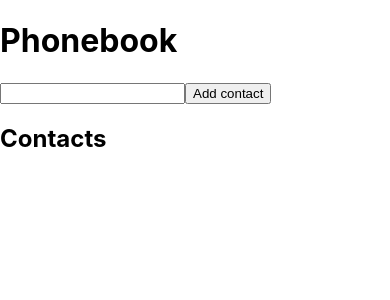
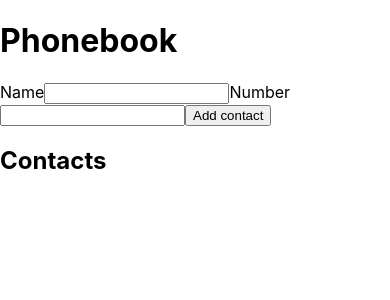
Before and after one commit to stdev33/goit-react-woolf-hw-02-phonebook, a React (Create React App) app: page / in a window 390 px wide. Shown: the top 300 px of the page. Built offline with nearby package versions, Linux system fonts and the light colour scheme.

Commit message:
step 2. add possibility to input contact's phone number

```diff
--- a/src/components/App.jsx
+++ b/src/components/App.jsx
@@ -5,44 +5,69 @@ class App extends Component {
   state = {
     contacts: [],
     name: '',
+    number: '',
   };
 
-  handleNameChange = event => {
-    this.setState({ name: event.target.value });
+  handleInputChange = event => {
+    const { name, value } = event.target;
+    this.setState({ [name]: value });
   };
 
   handleSubmit = event => {
     event.preventDefault();
-    const { name, contacts } = this.state;
-    const newContact = { id: nanoid(), name: name };
+    const { name, number, contacts } = this.state;
+    const newContact = { id: nanoid(), name, number };
     this.setState({
       contacts: [...contacts, newContact],
       name: '',
+      number: '',
     });
   };
 
+  nameInputId = nanoid();
+  numberInputId = nanoid();
+
   render() {
-    const { contacts, name } = this.state;
+    const { contacts, name, number } = this.state;
 
     return (
       <div>
         <h1>Phonebook</h1>
         <form onSubmit={this.handleSubmit}>
+          <label htmlFor={this.nameInputId}>
+            Name
             <input
               type="text"
               name="name"
+              id={this.nameInputId}
               pattern="^[a-zA-Zа-яА-Я]+(([' \-][a-zA-Zа-яА-Я ])?[a-zA-Zа-яА-Я]*)*$"
               title="Name may contain only letters, apostrophe, dash and spaces. For example Adrian, Jacob Mercer, Charles de Batz de Castelmore d'Artagnan"
               value={name}
-            onChange={this.handleNameChange}
+              onChange={this.handleInputChange}
               required
             />
+          </label>
+          <label htmlFor={this.numberInputId}>
+            Number
+            <input
+              type="tel"
+              name="number"
+              id={this.numberInputId}
+              pattern="\+?\d{1,4}?[-.\s]?\(?\d{1,3}?\)?[-.\s]?\d{1,4}[-.\s]?\d{1,4}[-.\s]?\d{1,9}"
+              title="Phone number must be digits and can contain spaces, dashes, parentheses and can start with +"
+              value={number}
+              onChange={this.handleInputChange}
+              required
+            />
+          </label>
           <button type="submit">Add contact</button>
         </form>
         <h2>Contacts</h2>
         <ul>
           {contacts.map(contact => (
-            <li key={contact.id}>{contact.name}</li>
+            <li key={contact.id}>
+              {contact.name}: {contact.number}
+            </li>
           ))}
         </ul>
       </div>
```
Lines whose indentation alone changed are shown as unchanged.
